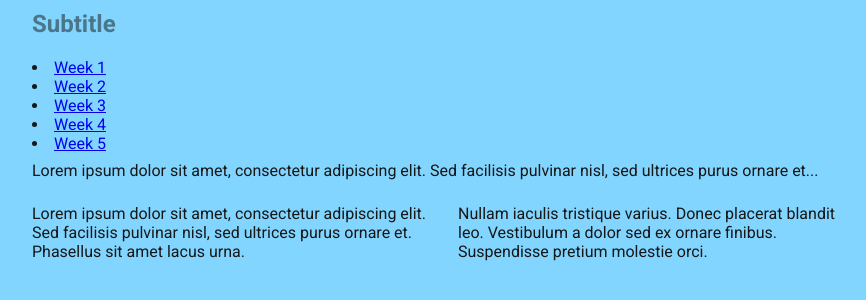
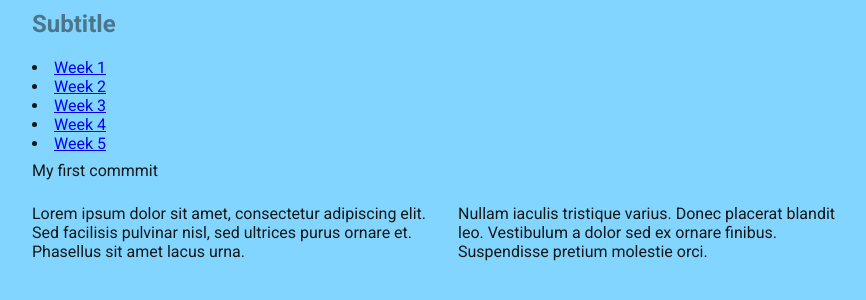
Before and after one commit to lina-willems/projectdocs, a plain HTML site: page week1.html in a window 1280 px wide. Shown: the part 240-540 px from the top of the page, without its empty margins (192-1058 px from the left). Drawn offline with Linux system fonts and the light colour scheme.

Commit message:
Mijn eerste commit

```diff
--- a/week1.html
+++ b/week1.html
@@ -29,7 +29,7 @@
             <li><a href="week4.html">Week 4</a></li>
             <li><a href="week5.html">Week 5</a></li>
             <p>
-                Lorem ipsum dolor sit amet, consectetur adipiscing elit. Sed facilisis pulvinar nisl, sed ultrices purus ornare et...
+                My first commmit
             </p>
             <!-- Flex container with 2 columns -->
             <div class="two-columns">
```
